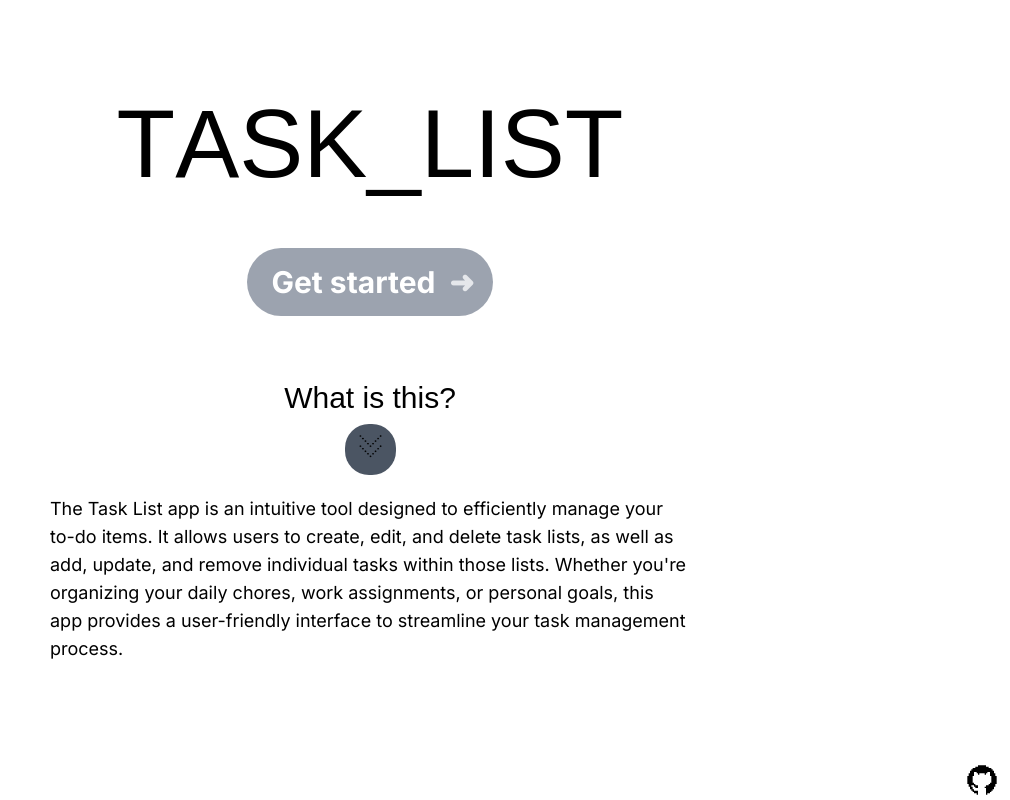
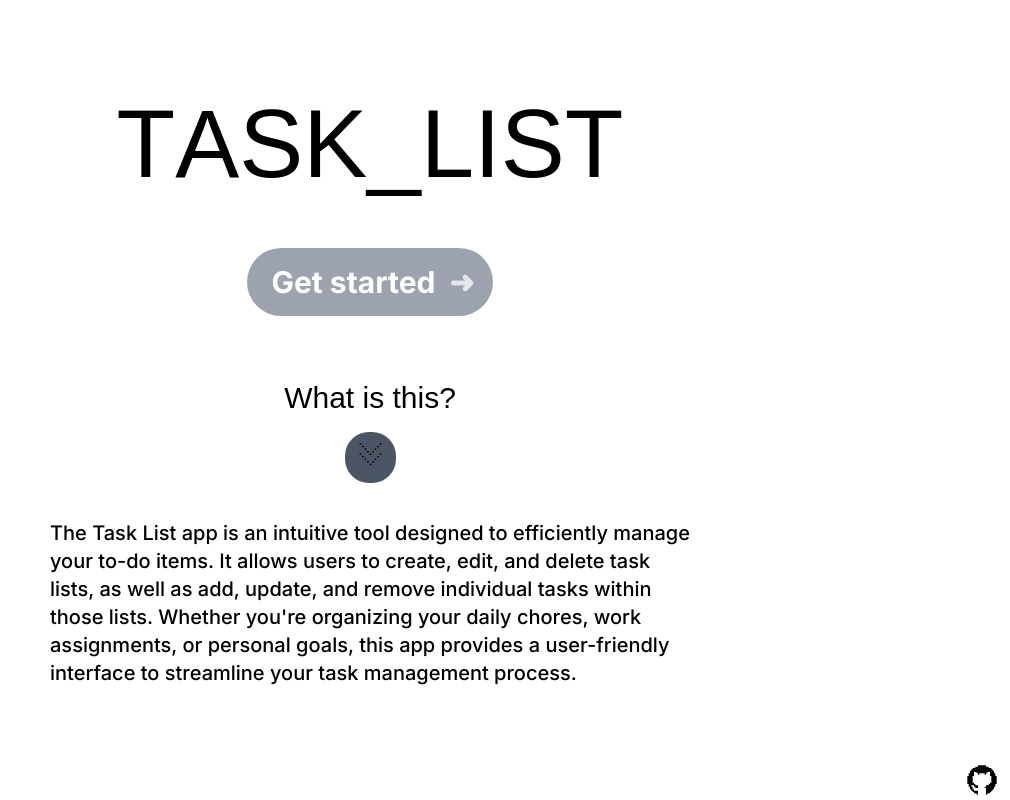
Before and after one commit to stx720/task_managment, a Next.js app: page / in a window 1280 px wide. Both pictures are taken after a click on the button 640 px from the left and 449 px from the top of the page. Shown: the whole page, without its empty margins (270-1280 px from the left). Built offline with nearby package versions, Linux system fonts and the light colour scheme; a web font is replaced by a local one.

Commit message:
style tweaks

```diff
--- a/app/components/dropdown.js
+++ b/app/components/dropdown.js
@@ -17,11 +17,11 @@ const ExpandableInfo = () => {
 
   return (
     <div className="flex justify-center items-center flex-col  ">
-      <h1 className="text-xl lg:text-3xl mt-16 mb-2 font-custom text-black w-screen text-center cursor-default ">
+      <h1 className="text-xl lg:text-3xl mt-16 mb-4 font-custom  text-black w-screen text-center cursor-default ">
         What is this?
       </h1>
       <button
-        className="flex justify-center items-center flex-col bg-gray-300 hover:bg-gray-600 min-h-max mb-5  p-3 rounded-3xl min-w-max cursor-pointer focus:bg-gray-600 min-h-max mb-5  p-3 rounded-3xl min-w-max"
+        className="flex justify-center items-center flex-col min-h-max mb-9  p-3 rounded-3xl min-w-max bg-gray-300 hover:bg-gray-600  cursor-pointer focus:bg-gray-600"
         onClick={toggleExpand}
       >
         <Image
@@ -35,9 +35,9 @@ const ExpandableInfo = () => {
       {isExpanded && (
         <animated.div
           style={springProps}
-          className="w-64 lg:w-1/2 text-base lg:text-lg"
+          className="w-64 lg:w-1/2 text-base lg:text-xl"
         >
-          <p className="">
+          <p className="font-medium">
             The Task List app is an intuitive tool designed to efficiently
             manage your to-do items. It allows users to create, edit, and delete
             task lists, as well as add, update, and remove individual tasks
```
